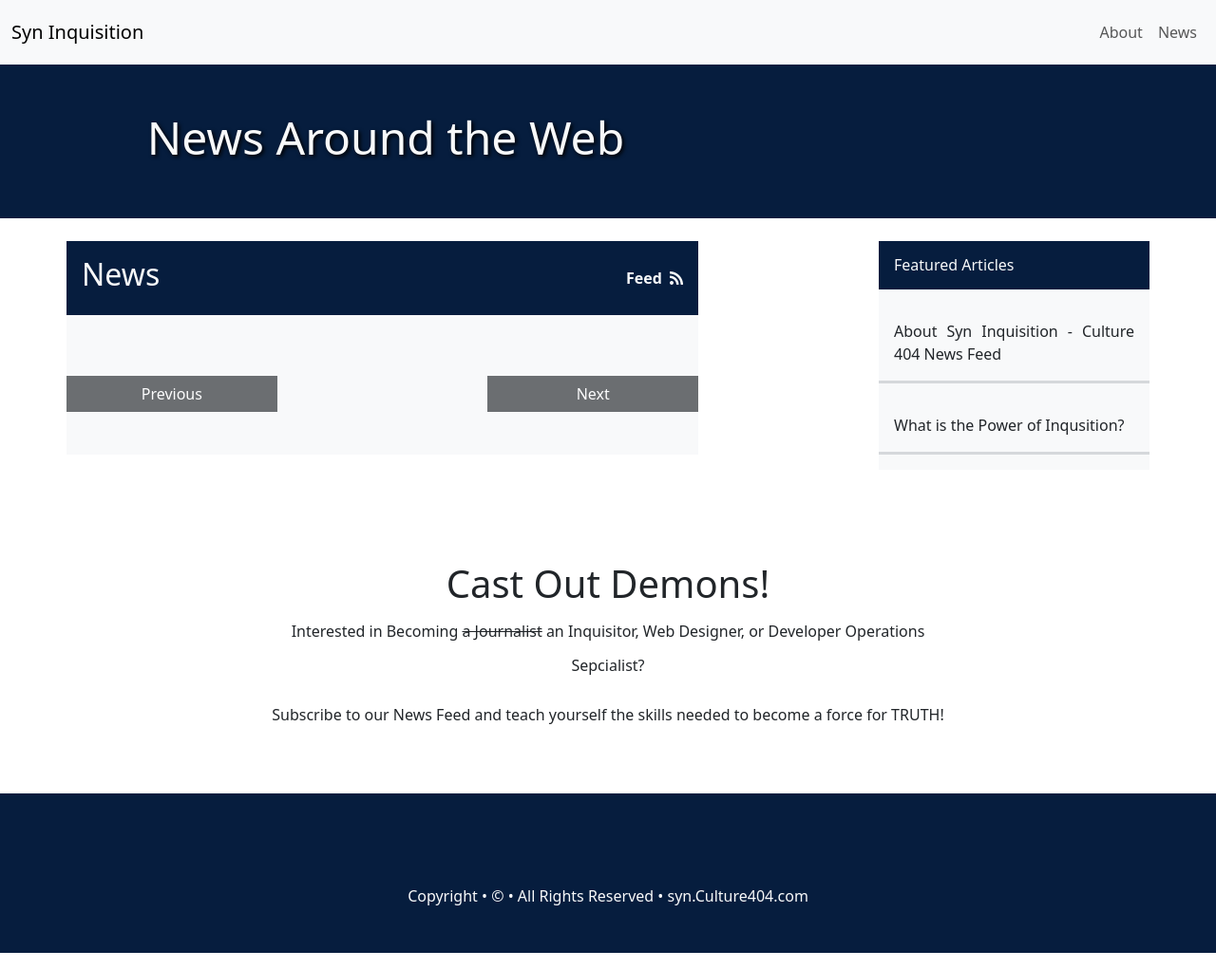
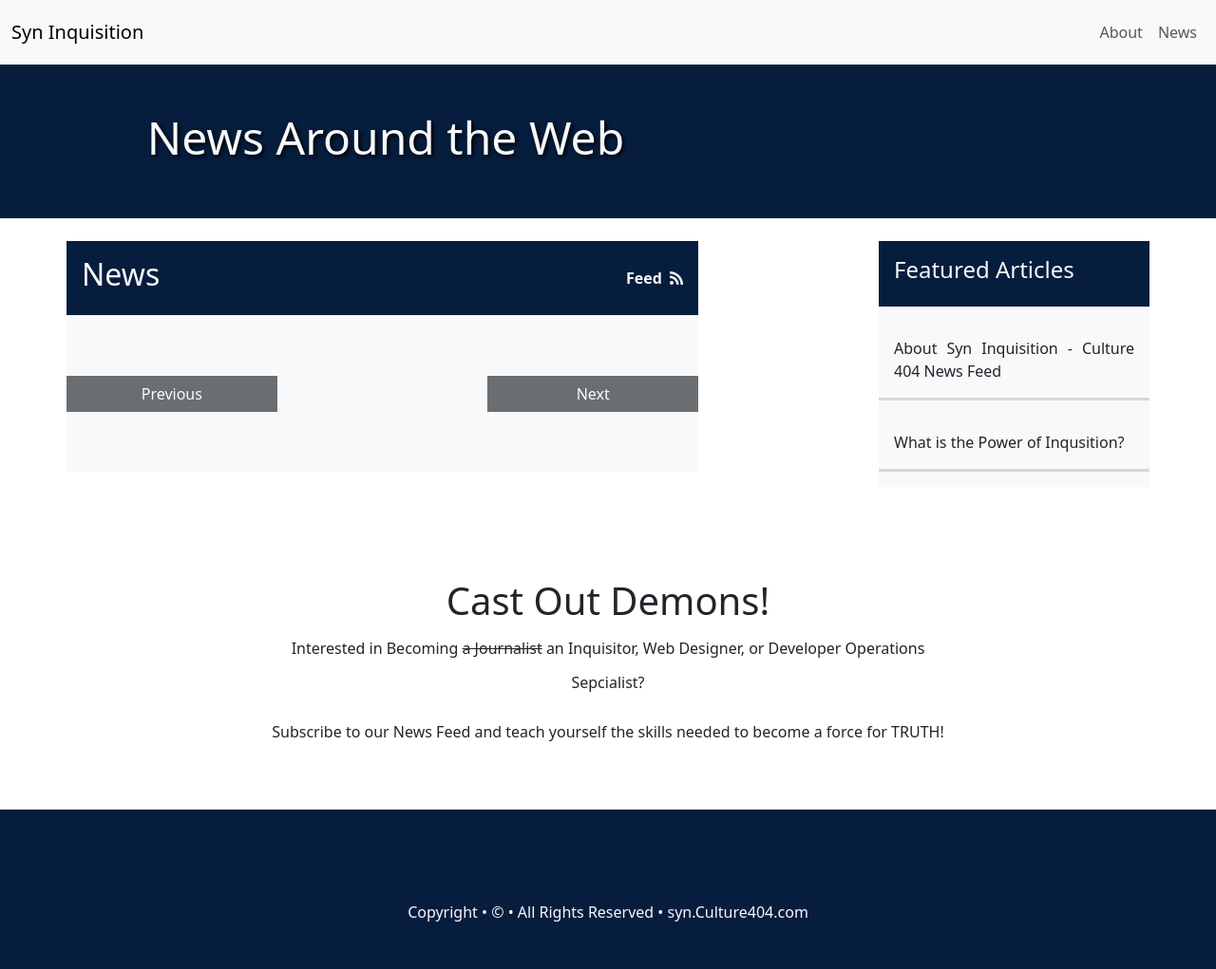
Before and after one commit to Culture-404/Syn_Inquisition, a Jekyll site: the page built from news/index.html, in a window 1280 px wide. Shown: the whole page at 95% size. Built offline with Jekyll 4.4.1, drawn with Linux system fonts in a browser that asks for light colours; the list of posts is cut into pages by our own code.

Commit message:
udpate sidebar heading

```diff
--- a/news/index.html
+++ b/news/index.html
@@ -97,9 +97,7 @@ title: "News Around the Web"
             <div class="container-fluid bg-dark text-light fs-6 fw-bolder p-3 mb-3 ">
                 <div class="row justify-content-between">
                     <div class="col-12">
-
-                        <h2 class="fs-6 mb-0 border-secondary">Featured Articles</h2>
-
+                        <h2 class="h4">Featured Articles</h2>
                     </div>
                 </div>
             </div>
```
